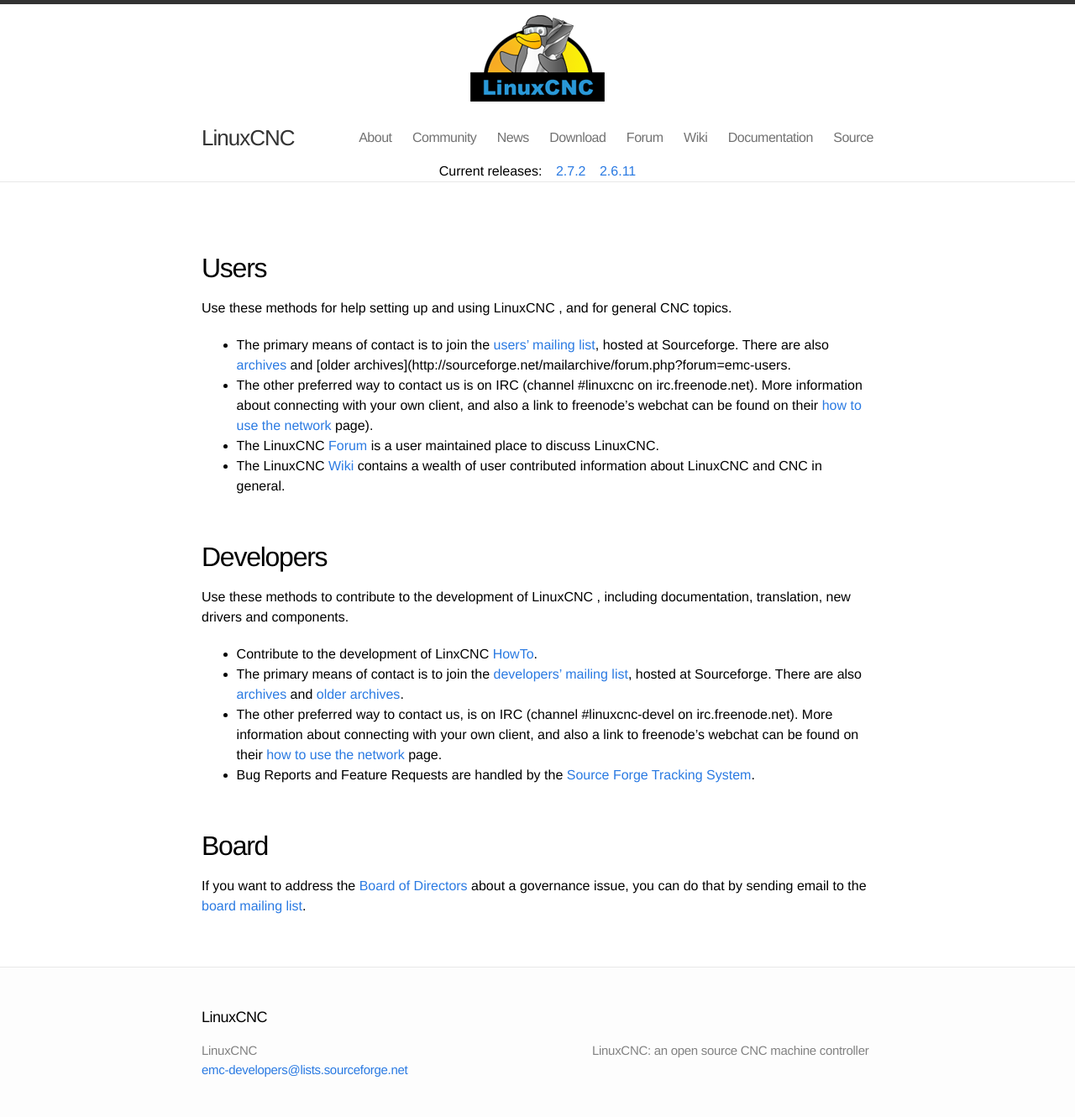
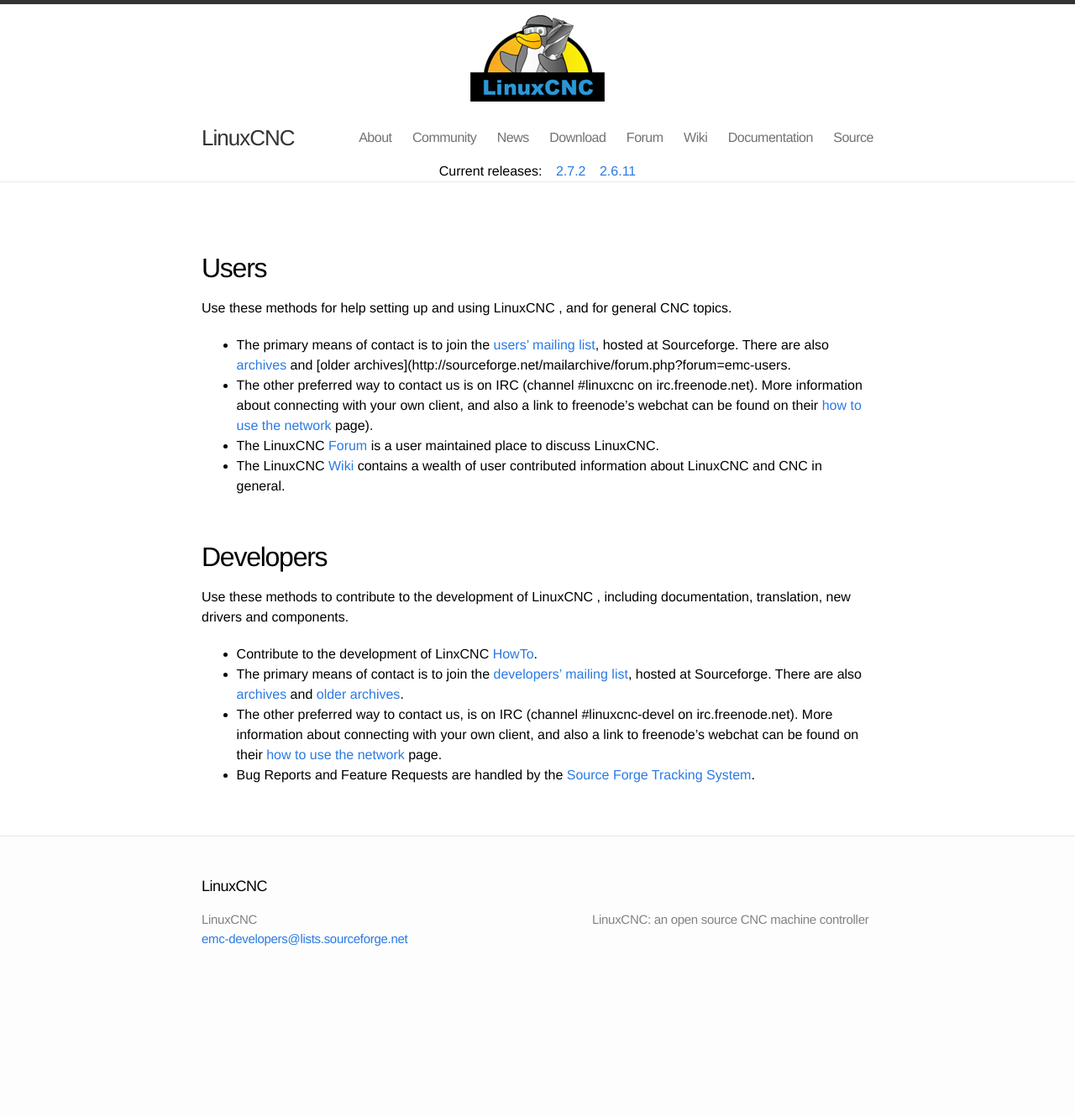
Before and after one commit to LinuxCNC/wlo, a Jekyll site: the page built from community/index.md, in a window 1280 px wide. Shown: the whole page at 84% size. Built offline with Jekyll 4.4.1, drawn with Linux system fonts in a browser that asks for light colours; after the commit the page ends 1174 px from its top, so only the background shows below that.

Commit message:
remove link to Board of Directors mailing list (obsolete)

```diff
--- a/community/index.md
+++ b/community/index.md
@@ -55,11 +55,3 @@
 
 * Bug Reports and Feature Requests are handled by the
   [Source Forge Tracking System](http://sourceforge.net/p/emc/bugs/).
-
-
-## Board
-
-If you want to address the [Board of
-Directors]({{site.baseurl}}/about/board-of-directors) about a
-governance issue, you can do that by sending email to the [board mailing
-list](mailto:emc-board@lists.sourceforge.net).
```
